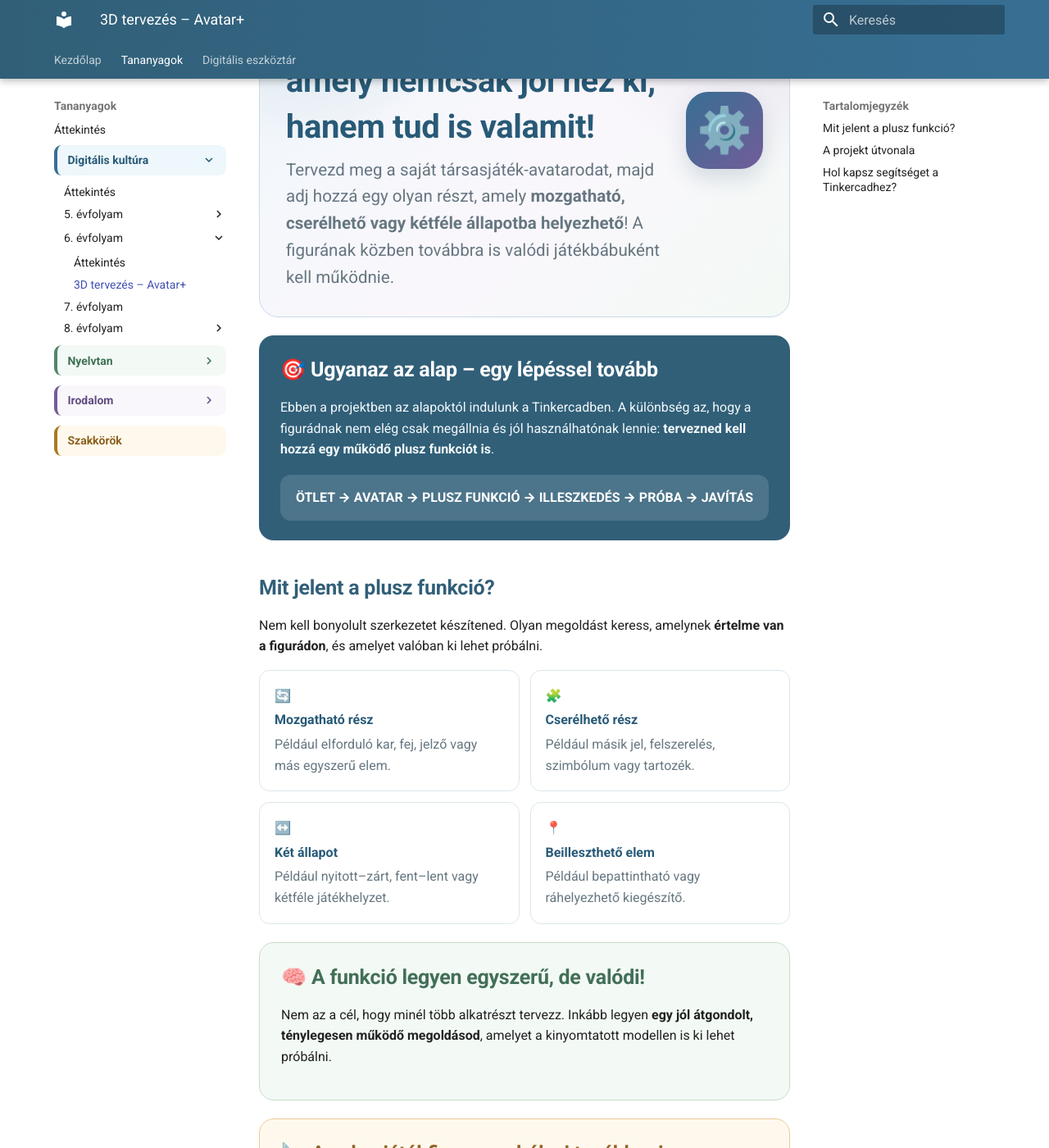
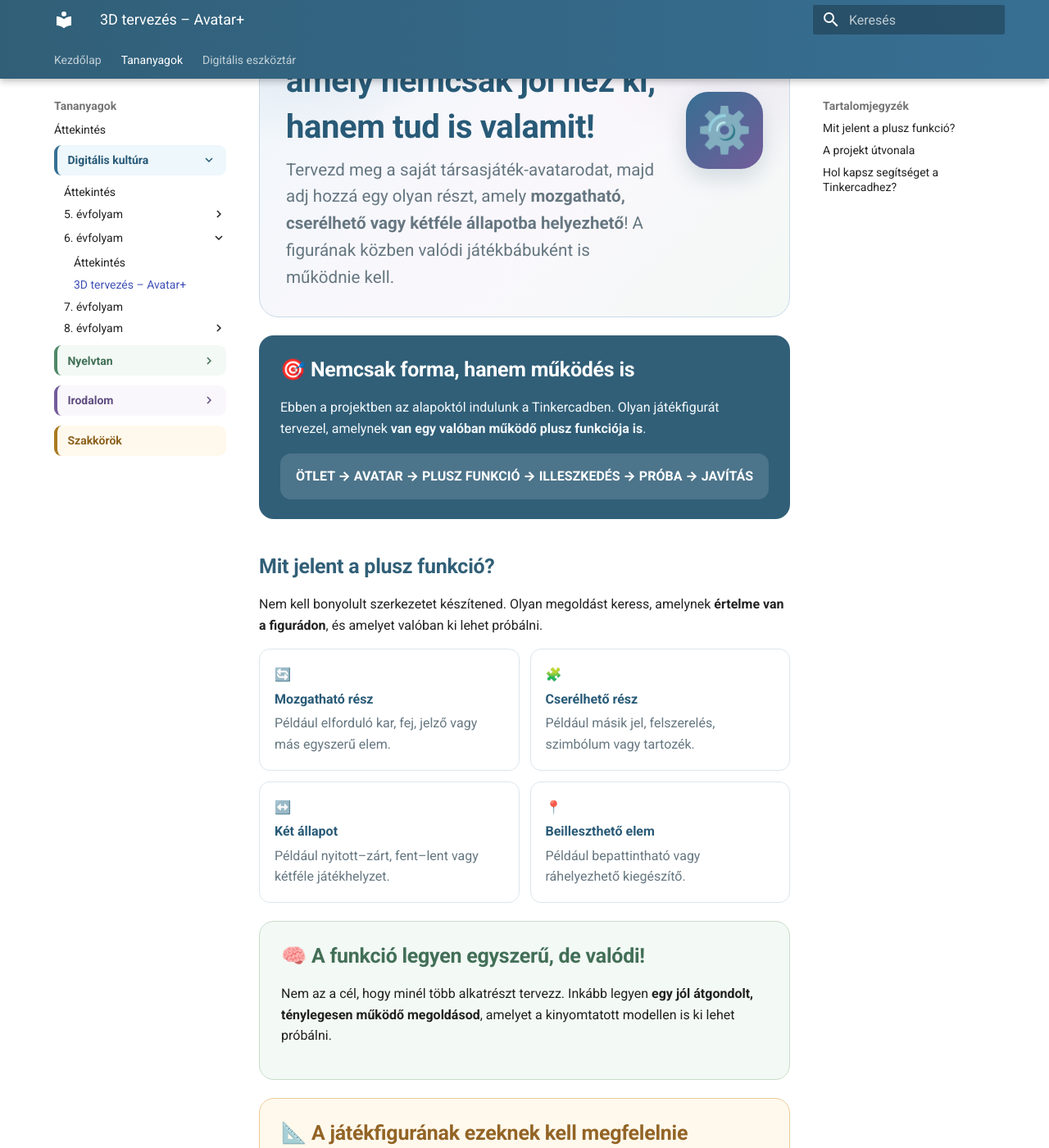
Before and after one commit to bsuszter/digitalis-eszkoztar, an MkDocs documentation site: the page built from docs/tananyagok/digitalis-kultura/6-evfolyam/3d-avatar-plusz/index.md, in a window 1280 px wide and 1400 px high, scrolled down 336 px. Shown: the whole window at 82% size. Built offline with MkDocs 1.6.1 and Material for MkDocs 9.7.7, drawn with Linux system fonts in a browser that asks for light colours; some of the changed text lies outside the part shown.

Commit message:
Refine grade 6 Avatar+ wording for standalone use

```diff
--- a/docs/tananyagok/digitalis-kultura/6-evfolyam/3d-avatar-plusz/index.md
+++ b/docs/tananyagok/digitalis-kultura/6-evfolyam/3d-avatar-plusz/index.md
@@ -4,14 +4,14 @@
   <div>
     <span class="project-kicker">6. ÉVFOLYAM · 3D TERVEZÉSI PROJEKT</span>
     <h2>Készíts saját játékfigurát, amely nemcsak jól néz ki, hanem tud is valamit!</h2>
-    <p>Tervezd meg a saját társasjáték-avatarodat, majd adj hozzá egy olyan részt, amely <strong>mozgatható, cserélhető vagy kétféle állapotba helyezhető</strong>! A figurának közben továbbra is valódi játékbábuként kell működnie.</p>
+    <p>Tervezd meg a saját társasjáték-avatarodat, majd adj hozzá egy olyan részt, amely <strong>mozgatható, cserélhető vagy kétféle állapotba helyezhető</strong>! A figurának közben valódi játékbábuként is működnie kell.</p>
   </div>
   <div class="project-hero__icon">⚙️</div>
 </div>
 
 <div class="project-highlight project-highlight--blue">
-  <h2>🎯 Ugyanaz az alap – egy lépéssel tovább</h2>
-  <p>Ebben a projektben az alapoktól indulunk a Tinkercadben. A különbség az, hogy a figurádnak nem elég csak megállnia és jól használhatónak lennie: <strong>tervezned kell hozzá egy működő plusz funkciót is</strong>.</p>
+  <h2>🎯 Nemcsak forma, hanem működés is</h2>
+  <p>Ebben a projektben az alapoktól indulunk a Tinkercadben. Olyan játékfigurát tervezel, amelynek <strong>van egy valóban működő plusz funkciója is</strong>.</p>
   <div class="project-flow">ÖTLET → AVATAR → PLUSZ FUNKCIÓ → ILLESZKEDÉS → PRÓBA → JAVÍTÁS</div>
 </div>
 
@@ -32,7 +32,7 @@ Nem kell bonyolult szerkezetet készítened. Olyan megoldást keress, amelynek <
 </div>
 
 <div class="project-panel project-panel--gold">
-  <h2>📐 Az alap játékfigura szabályai továbbra is érvényesek</h2>
+  <h2>📐 A játékfigurának ezeknek kell megfelelnie</h2>
   <div class="project-rule">
     <ul>
       <li>férjen el a megadott játékmezőn;</li>
@@ -46,7 +46,7 @@ Nem kell bonyolult szerkezetet készítened. Olyan megoldást keress, amelynek <
 </div>
 
 <div class="project-panel project-panel--orange">
-  <h2>⚠️ Fontos: az illeszkedés már tervezési feladat</h2>
+  <h2>⚠️ Fontos: az illeszkedés tervezési feladat</h2>
   <p>Ha két résznek egymáshoz kell kapcsolódnia, nem elég, hogy a képernyőn „nagyjából passzolnak”. Gondolnod kell arra is, hogy a valóságban <strong>össze lehessen rakni, mozgatni vagy cserélni</strong> őket.</p>
 </div>
 
```
